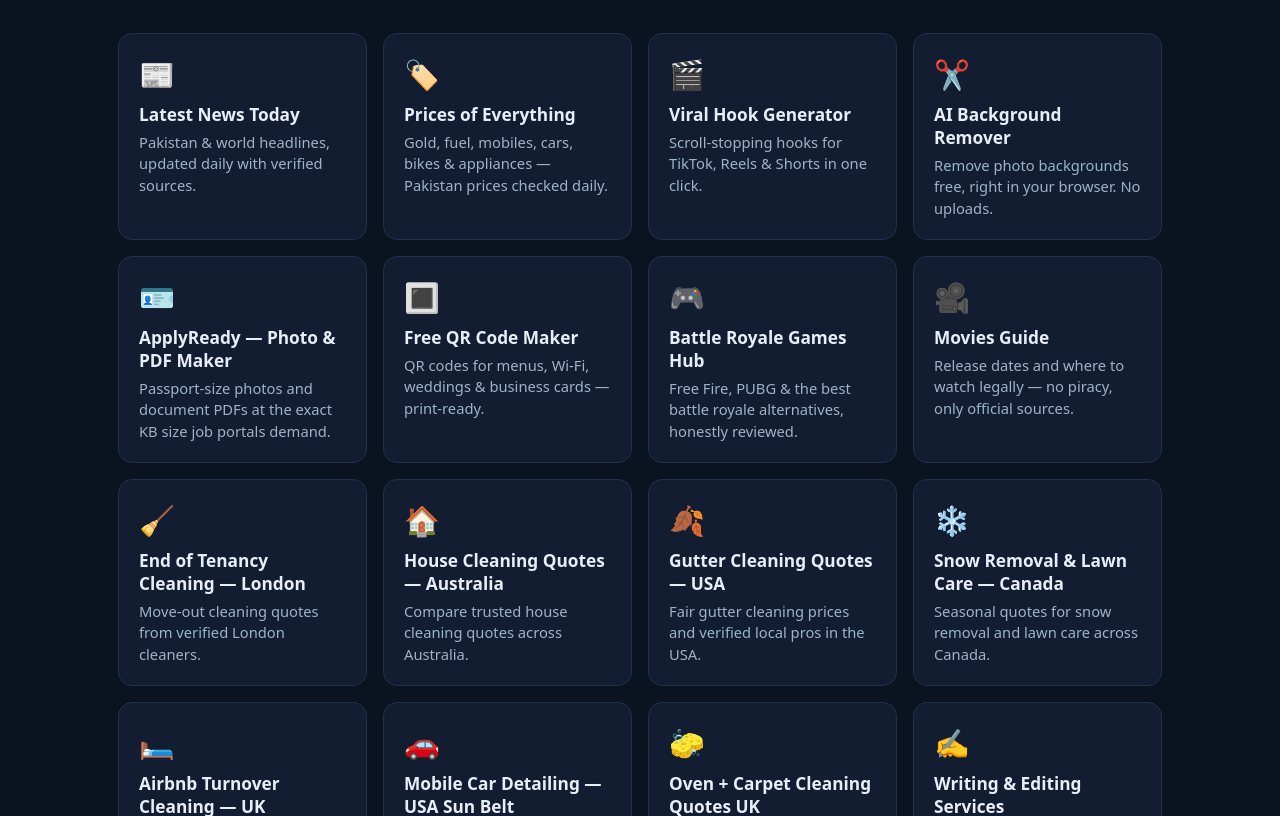
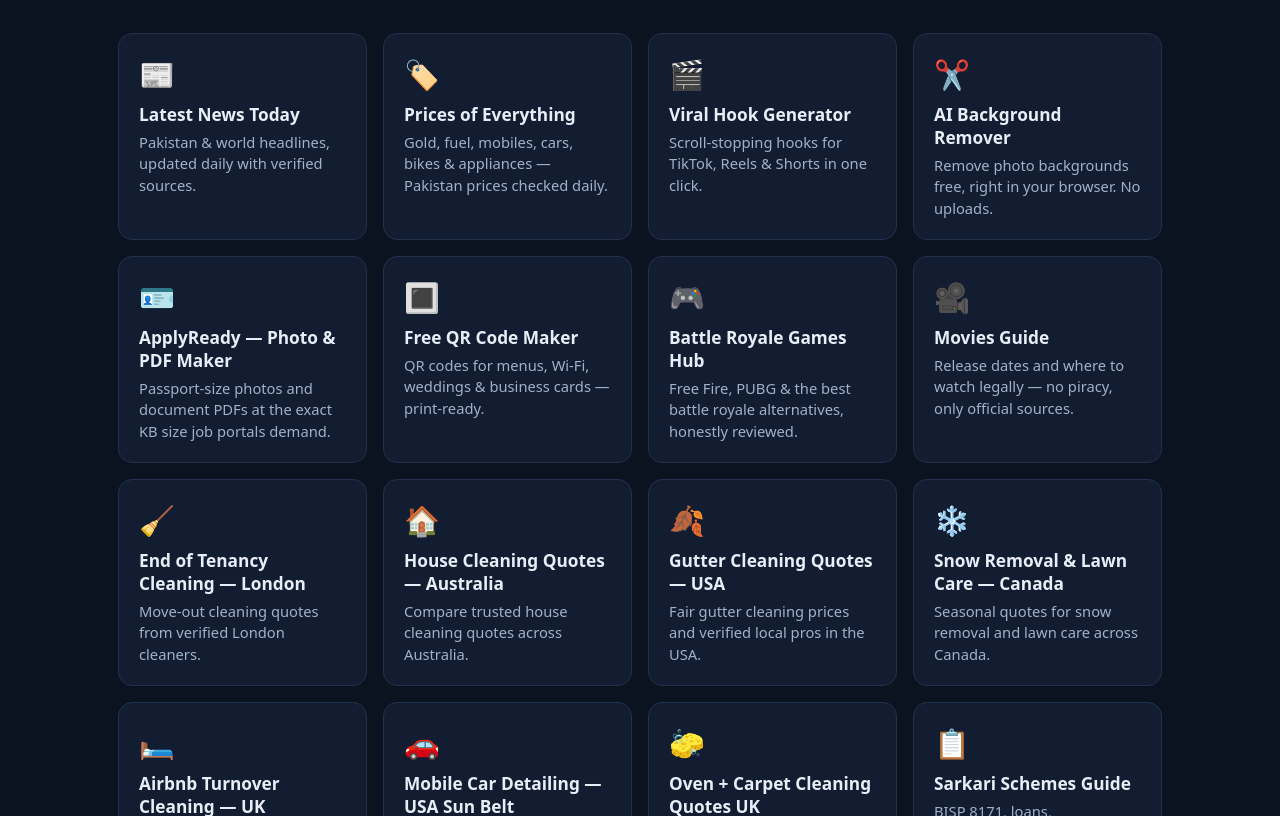
Before and after one commit to bilalahmadwrites/digidunya, a plain HTML site: page index.html in a window 1280 px wide. Shown: the part 136-952 px from the top of the page. Drawn offline with Linux system fonts and the light colour scheme.

Commit message:
Add Sarkari Schemes Guide hub card
Added a new service card for Sarkari Schemes Guide.

```diff
--- a/index.html
+++ b/index.html
@@ -44,6 +44,7 @@
     <a class="card" href="/airbnb-uk"><div class="icon">🛏️</div><h2>Airbnb Turnover Cleaning — UK</h2><p>Fast, reliable changeover cleaning for UK Airbnb hosts.</p></a>
     <a class="card" href="/detailing-us"><div class="icon">🚗</div><h2>Mobile Car Detailing — USA Sun Belt</h2><p>Detailing that comes to you — quotes across the US Sun Belt.</p></a>
          <a class="card" href="/oven-carpet-cleaning-quotes-uk"><div class="icon">🧽</div><h2>Oven + Carpet Cleaning Quotes UK</h2><p>Instant oven &amp; carpet cleaning estimates — UK Midlands &amp; North</p></a>
+         <a class="card" href="/sarkari-schemes-guide"><div class="icon">📋</div><h2>Sarkari Schemes Guide</h2><p>BISP 8171, loans, scholarships aur Punjab schemes — Roman Urdu guide</p></a>
     <a class="card" href="/portfolio"><div class="icon">✍️</div><h2>Writing &amp; Editing Services</h2><p>Articles, video editing, thumbnails &amp; web development by Bilal Ahmad.</p></a>
   </div>
 </main>
```
